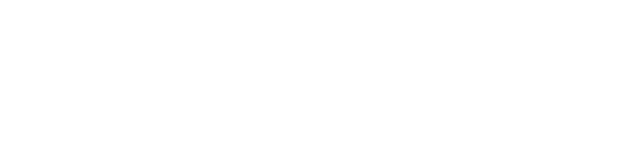
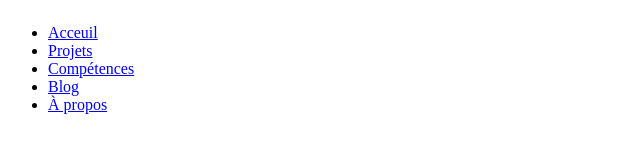
Before and after one commit to webnono8/Portfolio, a plain HTML site: page index.html in a window 1280 px wide. Shown: the whole page, without its empty margins (0-640 px from the left). Drawn offline with Linux system fonts and the light colour scheme.

Commit message:
git commit

```diff
--- a/css/style.css
+++ b/css/style.css
@@ -3,3 +3,7 @@
 /*--------------------------- style.css for webnonoPortfolio ---------------------------*/
 /*--------------------------------------------------------------------------------------*/
 /*--------------------------------------------------------------------------------------*/
+
+.header{
+    position: absolute;
+}
--- a/index.html
+++ b/index.html
@@ -6,6 +6,10 @@
     <title>Home - webnono</title>
     <meta name="description" content="Le portfolio de webnono.">
     <meta name="author" content="webnono">
+
+    <!-- IMAGE -->
+
+    <link rel="icon" href="logo.icon">
 
     <!-- CSS -->
 
@@ -24,7 +28,21 @@
 <body>
 
     <!-- HEADER -->
-    <header></header>
+    <header class="header">
+        <div class="container">
+
+        </div>
+        <!---->
+        <nav class="navbar">
+            <ul class="menu list-unstyled">
+                <li><a href="index.html">Acceuil</a></li>
+                <li><a href="index.html">Projets</a></li>
+                <li><a href="index.html">Compétences</a></li>
+                <li><a href="blog.html">Blog</a></li>
+                <li><a href="index.html">À propos</a></li>
+            </ul>
+        </nav>
+    </header>
 
     <!-- FOOTER -->
 
```
Also changed, not shown: blog.html (added), img/logo.ico (added), project.html (added).
